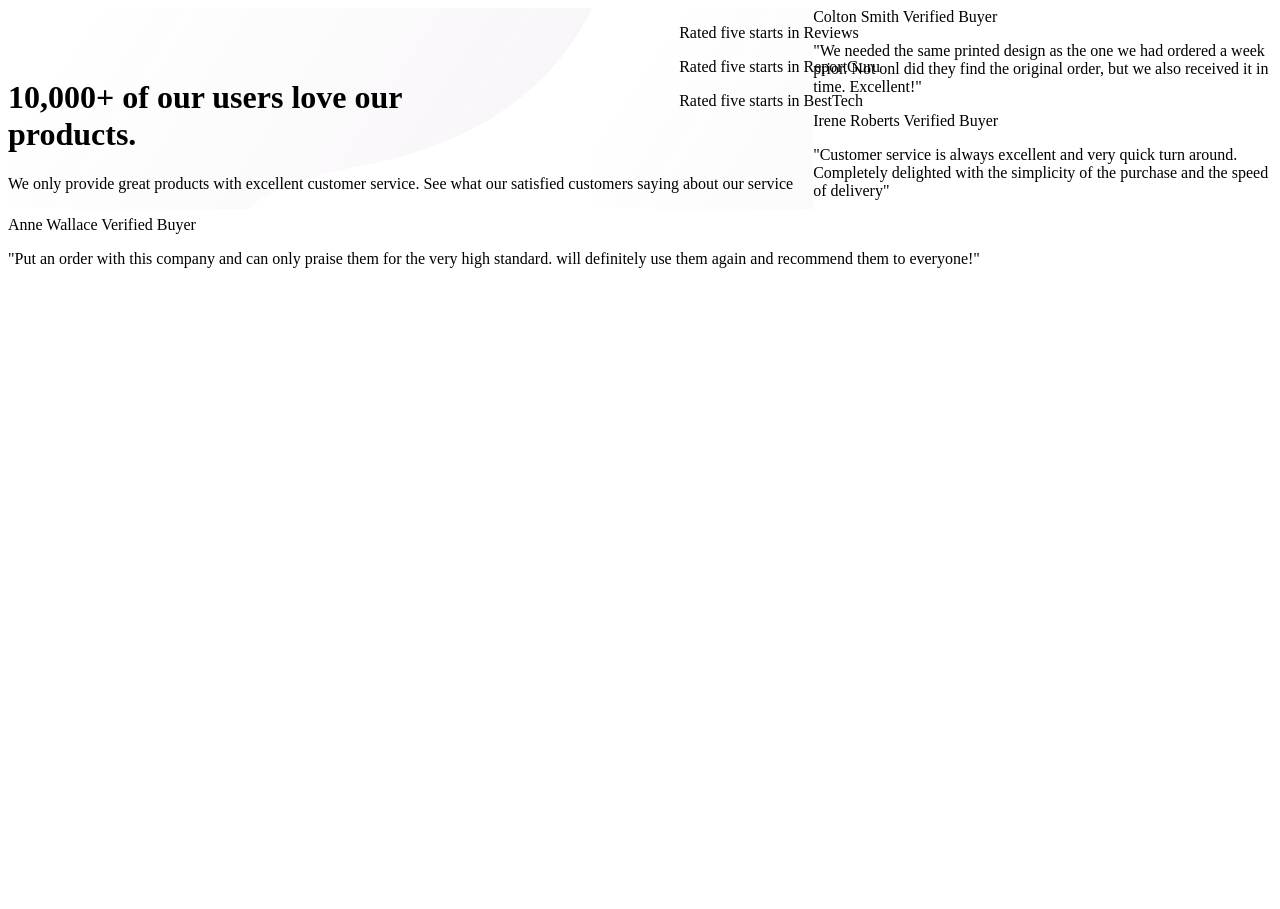
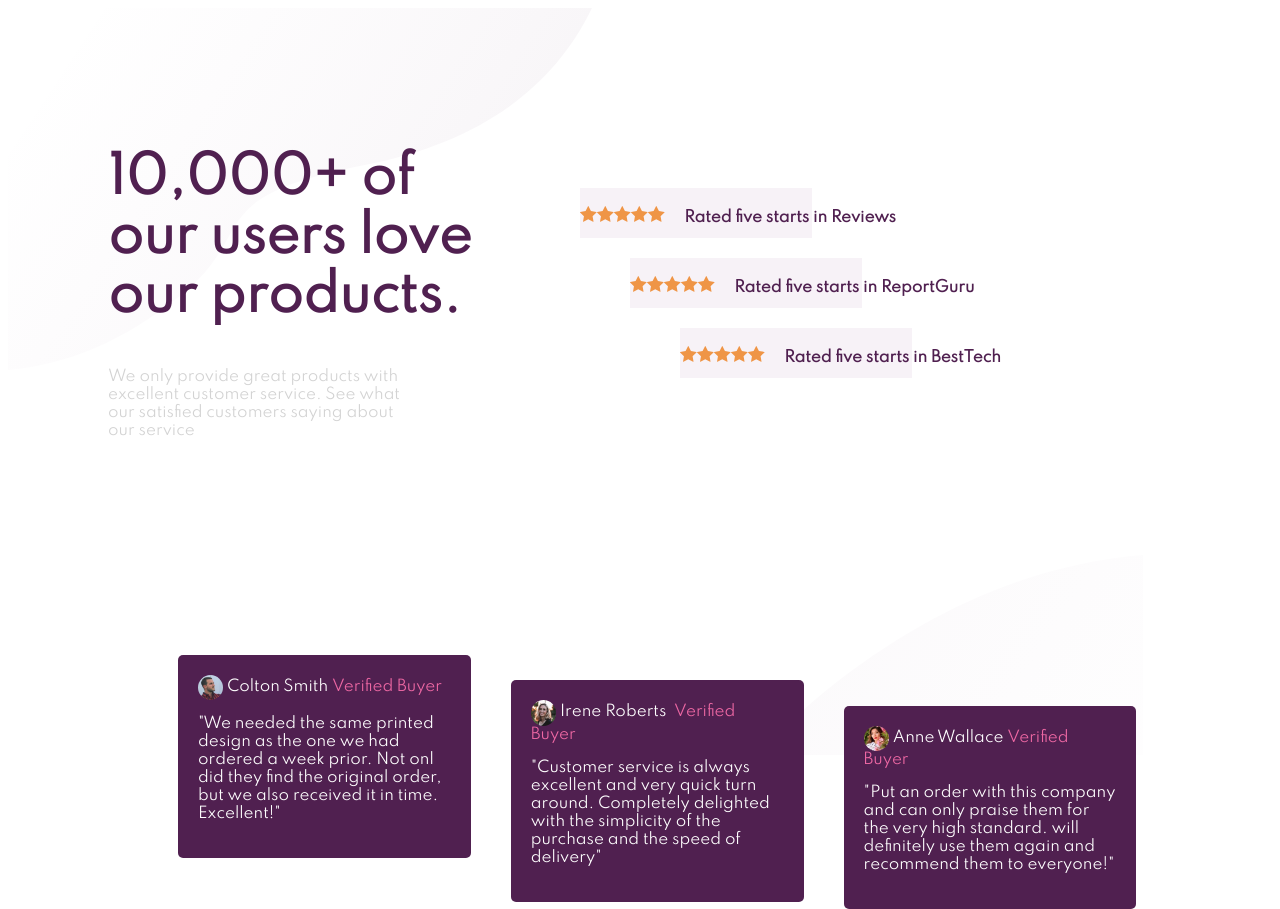
Before and after one commit to saidworks/HTML-CSS, a PHP site: page / in a window 1280 px wide; the page is wider, and only the part inside the window is pictured. Before the commit the page ends 268 px from the top of that part, so only its background shows below. Run offline with PHP 8.4, Linux system fonts and the light colour scheme.

Commit message:
desktop version almost finished problem in verified buyer return to line need to be solved and layout to be checked

```diff
--- a/Part 1/index.html
+++ b/Part 1/index.html
@@ -3,43 +3,56 @@
 
 <head>
     <title>first workshop</title>
+    <link rel="preconnect" href="https://fonts.gstatic.com">
+    <link href="https://fonts.googleapis.com/css2?family=Spartan&display=swap" rel="stylesheet">
     <link rel="stylesheet" href="style.css">
+
 
 </head>
 
 <body>
-    <div class="header">
-        <h1 class="h1">
-            10,000+ of our users love our <br> products.
-        </h1>
-        <p>We only provide great products with excellent customer service. See what our satisfied customers saying about our service</p>
-    </div>
-    <div class="reviews">
-        <p>Rated five starts in Reviews</p>
-        <p>Rated five starts in ReportGuru</p>
-        <p>Rated five starts in BestTech</p>
-    </div>
-    <div class="buyers">
-        <div id="one">
-        <span>Colton Smith</span>
-        <span> Verified Buyer</span>
+    <section>
+
+        <div class="reviews">
+            <p id="r_1"> <br><img src="rsc/icon-star.svg" alt="star"><img src="rsc/icon-star.svg" alt="star"><img src="rsc/icon-star.svg" alt="star"><img src="rsc/icon-star.svg" alt="star"><img src="rsc/icon-star.svg" alt="star">     Rated five starts in Reviews</p>
+            <p id="r_2"> <br><img src="rsc/icon-star.svg" alt="star"><img src="rsc/icon-star.svg" alt="star"><img src="rsc/icon-star.svg" alt="star"><img src="rsc/icon-star.svg" alt="star"><img src="rsc/icon-star.svg" alt="star">     Rated five starts in ReportGuru</p>
+            <p id="r_3"><br><img src="rsc/icon-star.svg" alt="star"><img src="rsc/icon-star.svg" alt="star"><img src="rsc/icon-star.svg" alt="star"><img src="rsc/icon-star.svg" alt="star"><img src="rsc/icon-star.svg" alt="star">     Rated five starts in BestTech</p>
+        </div>
+            <h1>
+                10,000+ of our users love our products.
+            </h1>
+
+            <p class="under_title">We only provide great products with excellent customer service. See what our satisfied customers saying about our service</p>
+
+
+    </section>
+    <section class="buyers">
+        <div class="buyer">
+        <img class="image" src="rsc/image-colton.jpg">
+        <span class="name">Colton Smith</span>
+        <span class="verified"> Verified Buyer</span>
         <p> "We needed the same printed design as the one we had ordered a week prior. Not onl did they find the original order, but we also received it in time. Excellent!"
         </p>
         </div>
-        <div id="two">
-            <span>Irene Roberts</span>
-            <span> Verified Buyer</span>
+        <div class="buyer two">
+            <div class="profil">
+                <img class="image" src="rsc/image-irene.jpg">
+                <span class="name">Irene Roberts </span>
+                <span class="verified">Verified Buyer</span>
+
+            </div>
             <p> "Customer service is always excellent and very quick turn around. Completely delighted with the simplicity of the purchase and the speed of delivery"
             </p>
         </div>
-        <div id="three">
-            <span>Anne Wallace</span>
-            <span> Verified Buyer</span>
+        <div class="buyer three">
+            <img class="image" src="rsc/image-anne.jpg">
+            <span class="name">Anne Wallace</span>
+            <span class="verified"> Verified Buyer</span>
             <p>
                 "Put an order with this company and can only praise them for the very high standard. will definitely use them again and recommend them to everyone!"
             </p>
         </div>
-    </div>
+    </section>
 
 </body>
 
--- a/Part 1/style.css
+++ b/Part 1/style.css
@@ -1,19 +1,98 @@
 /* https://developer.mozilla.org/en-US/docs/Web/CSS/Layout_cookbook  might be very useful for finding a solution for the layout
 https://developer.mozilla.org/en-us/docs/Web/CSS/Media_Queries */
-body {}
-
-.header {
-    padding: 50px 20px 0px 0px;
-    float: left;
+section {
+    width: 100%;
     background-image: url("rsc/bg-pattern-top-desktop.svg");
+    background-repeat: no-repeat;
+    padding: 100px 100px 100px 100px;
 }
 
-#h1 {
-    max-width: 50px;
-    word-wrap: break-word;
+
+
+h1 {
+    float:left;
+    width: 30%;
+    font-size: 50px;
+    font-weight: bold;
+    font-family: 'Spartan', sans-serif;
+    color: hsl(300,43%,22%);
 }
 
+.under_title {
+    width: 25%;
+    clear: left;
+    font-family: 'Spartan', sans-serif;
+    font-size: 15px;
+    color: lightgray;
+}
 .reviews {
-    position: absolute;
-    right: 400px;
+    clear:none;
+    float: right;
+    font-size: 15px;
+    font-family: 'Spartan', sans-serif;
+    color: hsl(300,43%,22%);
+    margin: 5pc 10pc 0 0px;
+    width: 50%;
+
 }
+
+.reviews p{
+    background-color: hsl(300,24%,96%);
+    height: 50px;
+    text-align: center;
+    white-space: pre;
+    font-weight:900;
+}
+
+#r_1 {
+    margin: 0 400px 0 0;
+}
+#r_2 {
+    margin: 20px 350px 0 50px;
+}
+#r_3 {
+    margin: 20px 300px 0 100px;
+}
+.buyers {
+    background-image: url("rsc/bg-pattern-bottom-desktop.svg");
+    background-image: no-repeat;
+    margin-left: 50px;
+}
+.buyer {
+    font-family: 'Spartan', sans-serif;
+    font-size: 15px;
+    font-weight: normal;
+    color: hsl(0,0%,100%);
+    float:left;
+    border-radius: 5px;
+    width: 20%;
+    margin: 0px 20px 0px 20px;
+    padding: 20px 20px 20px 20px;
+    background-color:hsl(300,43%,22%);
+}
+
+.profile {
+    align-items:center;
+}
+.name {
+    text-align: center;
+    white-space: pre;
+
+}
+
+.verified {
+    color: hsl(333, 80%, 67%);
+    font-weight:lighter;
+
+}
+.image {
+    border-radius: 50%;
+    vertical-align: middle;
+    width: 10%;
+}
+.two {
+    margin-top: 2%;
+}
+.three {
+    margin-top: 4%;
+}
```
Also changed, not shown: Part 1/bg-pattern-bottom-desktop.svg (added).
